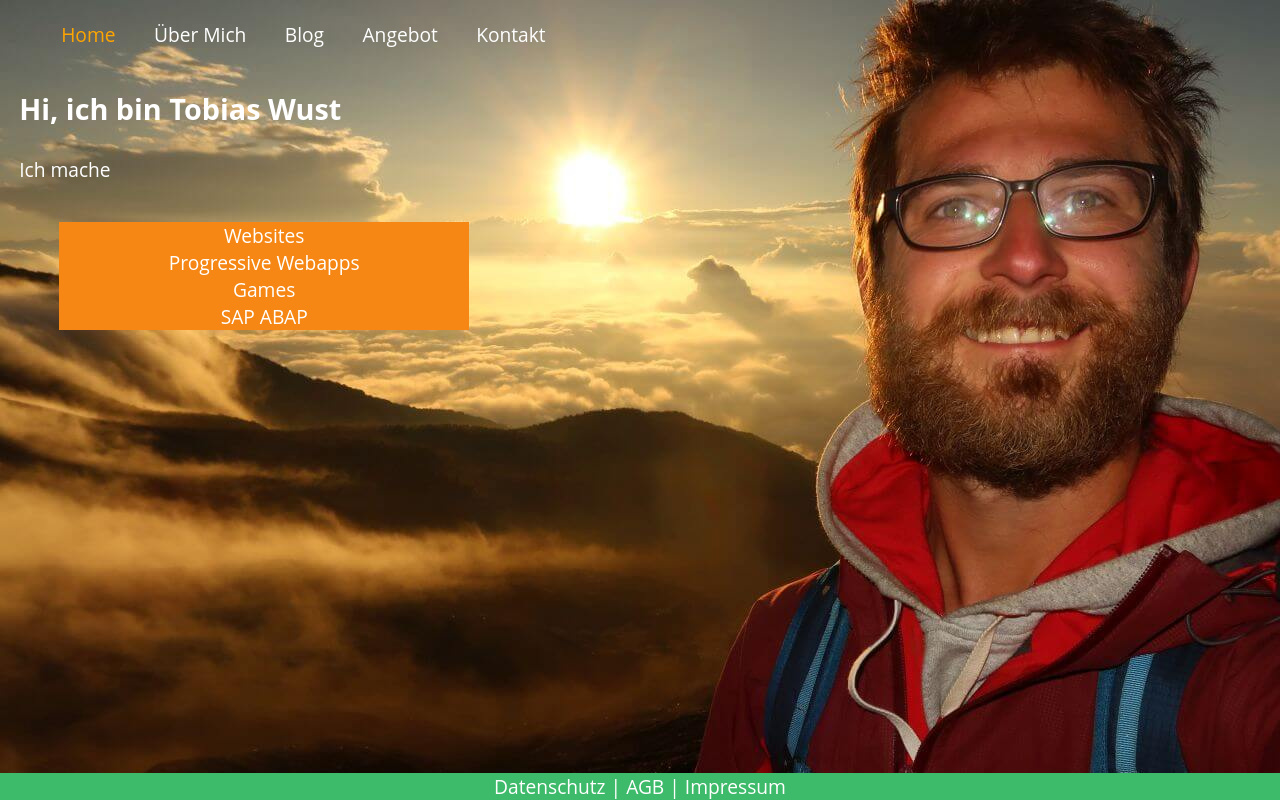
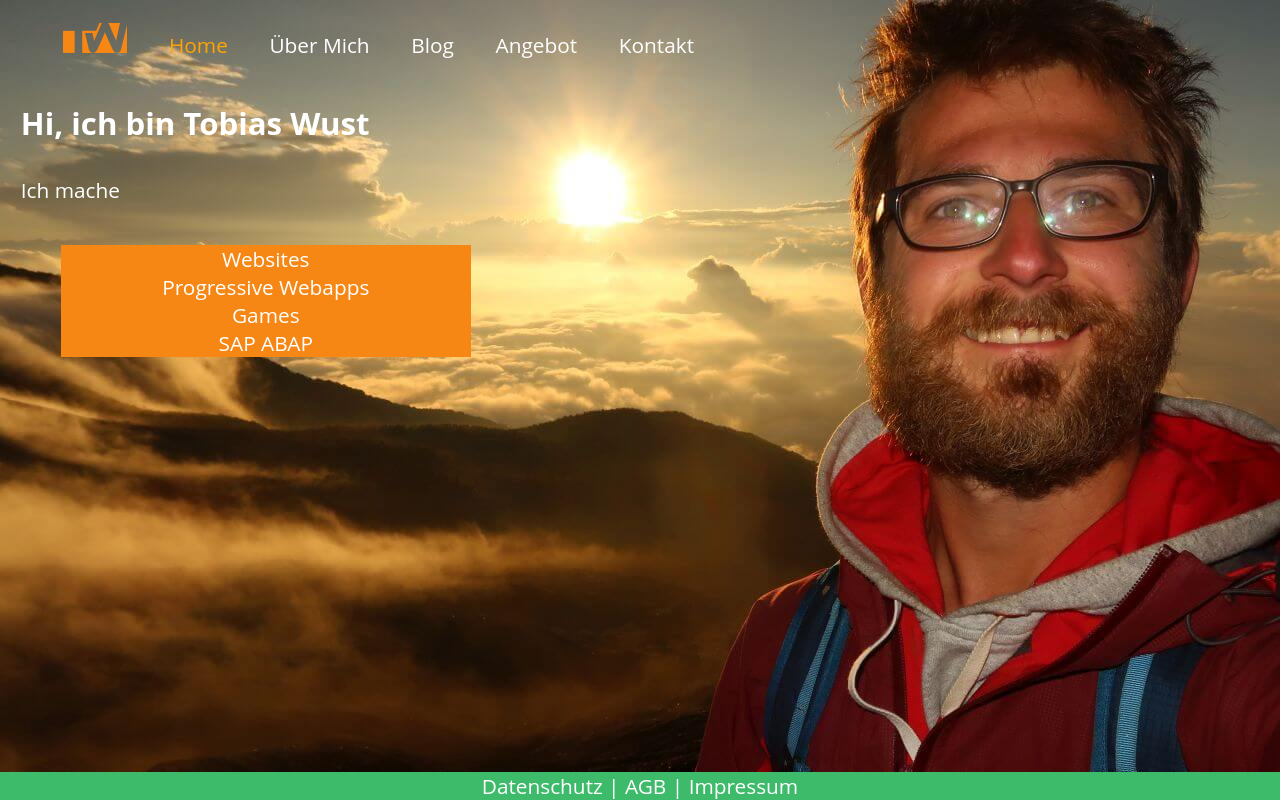
Before and after one commit to TobiasWust/tobiaswustde, a Nuxt app: page / in a window 1280 px wide. Built offline with nearby package versions, Linux system fonts and the light colour scheme.

Commit message:
inserted logo

```diff
--- a/components/navigation.vue
+++ b/components/navigation.vue
@@ -1,6 +1,8 @@
 <template>
   <nav :class="{ 'indexnav' : (page === 'index') }">
+
     <ul>
+      <li><img src="~/assets/img/monogram.svg"></li>
       <li><nuxt-link exact to="/">Home</nuxt-link></li>
       <li><nuxt-link to="/about/">Über Mich</nuxt-link></li>
       <li><nuxt-link to="/blog/">Blog</nuxt-link></li>
@@ -20,6 +22,10 @@ export default {
 </script>
 
 <style scoped>
+img {
+  display: inline-block;
+  height: 30px;
+}
 nav {
   background-color: #111;
   padding: 2px;
--- a/layouts/default.vue
+++ b/layouts/default.vue
@@ -61,7 +61,7 @@ body {
   background-size: 100% auto;
   background-color: #111;
   color: #7a7b7c;
-  font-size: 120%;
+  font-size: 130%;
 }
 
 h1,
```
Also changed, not shown: assets/img/monogram.svg (added).
